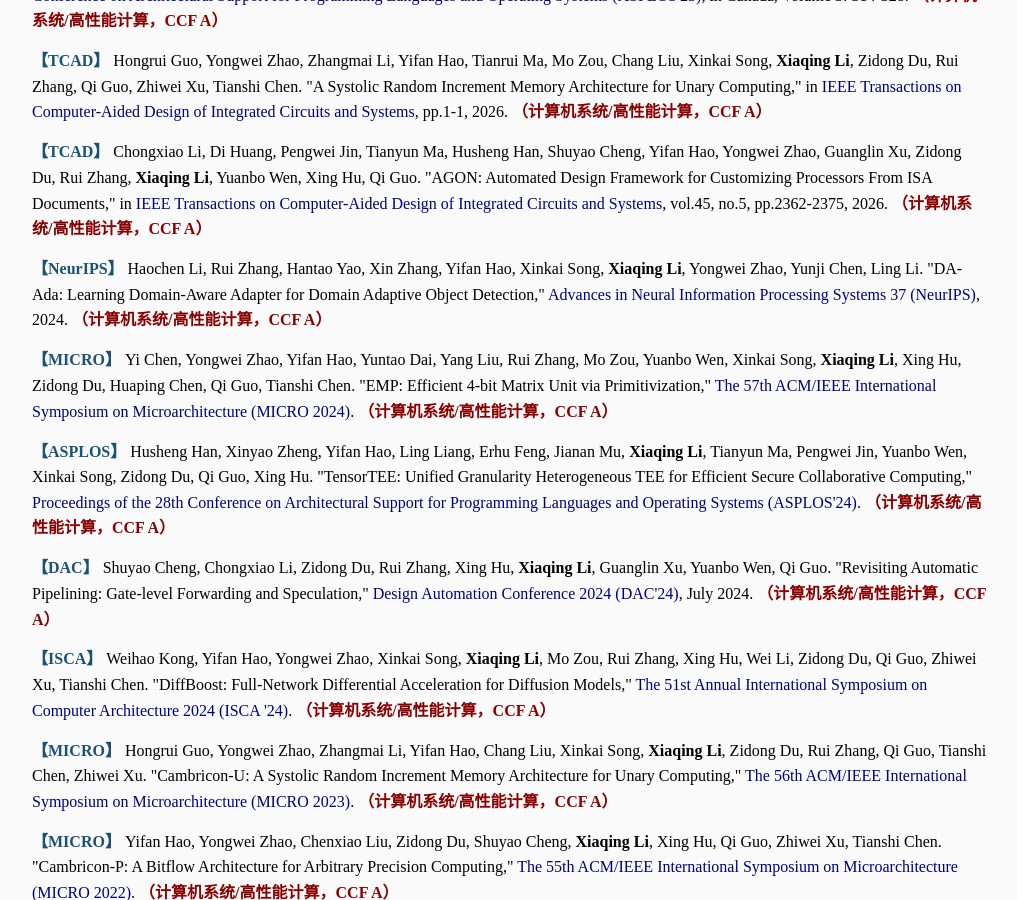
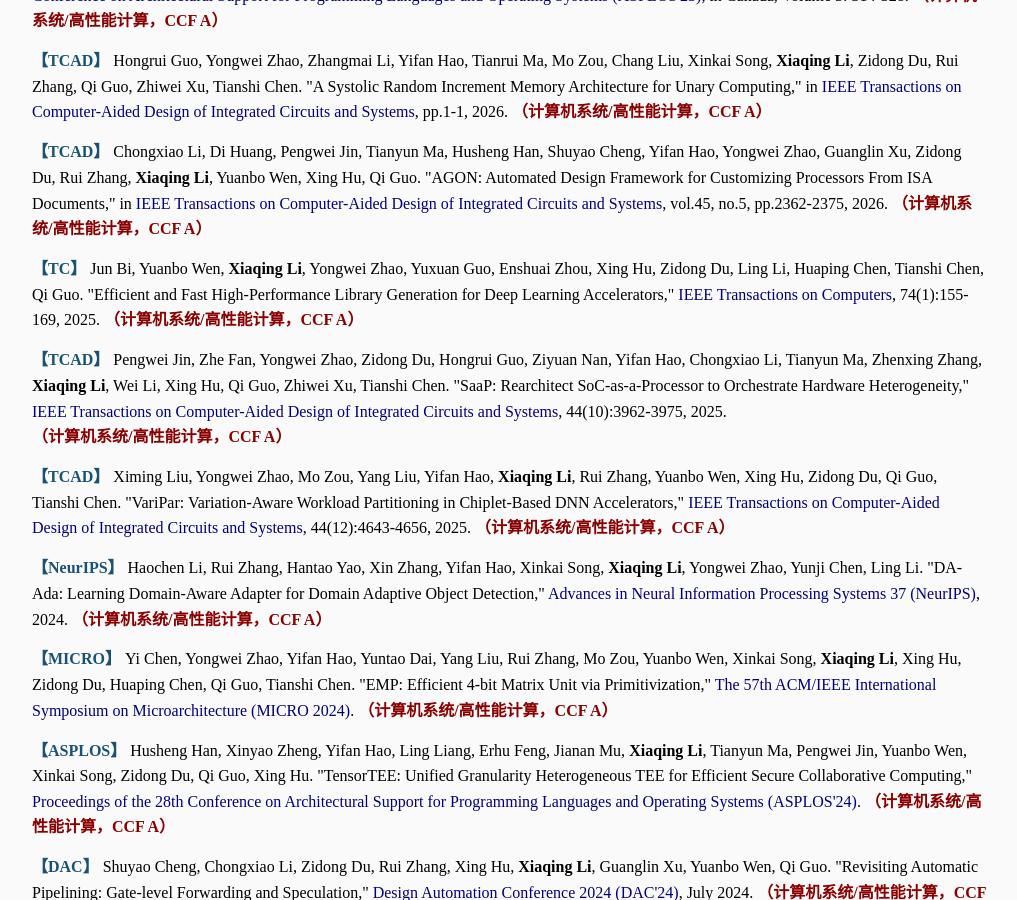
Before and after one commit to mlsys-research-jedy/mlsys-research-jedy.github.io, a Jekyll site: the page index.html, which Jekyll copies as it is, in a window 1280 px wide and 900 px high, scrolled down 3024 px. Shown: the whole window, without its empty margins (123-1140 px from the left). Built offline with Jekyll 4.4.1, drawn with Linux system fonts in a browser that asks for light colours.

Commit message:
Update index.html

```diff
--- a/index.html
+++ b/index.html
@@ -291,6 +291,34 @@
             <span class="venue">IEEE Transactions on Computer-Aided Design of Integrated Circuits and Systems</span>, vol.45, no.5, pp.2362-2375, 2026.
             <span class="ccf">（计算机系统/高性能计算，CCF A）</span>
         </div>
+
+<!-- 缺失论文1：IEEE Transactions on Computers 2025 -->
+<div class="paper-item">
+    <span class="abbr">【TC】</span>
+    <span class="authors">Jun Bi, Yuanbo Wen, <span class="self">Xiaqing Li</span>, Yongwei Zhao, Yuxuan Guo, Enshuai Zhou, Xing Hu, Zidong Du, Ling Li, Huaping Chen, Tianshi Chen, Qi Guo</span>.
+    "Efficient and Fast High-Performance Library Generation for Deep Learning Accelerators,"
+    <span class="venue">IEEE Transactions on Computers</span>, 74(1):155-169, 2025.
+    <span class="ccf">（计算机系统/高性能计算，CCF A）</span>
+</div>
+
+<!-- 缺失论文2：IEEE TCAD 2025 (SaaP) -->
+<div class="paper-item">
+    <span class="abbr">【TCAD】</span>
+    <span class="authors">Pengwei Jin, Zhe Fan, Yongwei Zhao, Zidong Du, Hongrui Guo, Ziyuan Nan, Yifan Hao, Chongxiao Li, Tianyun Ma, Zhenxing Zhang, <span class="self">Xiaqing Li</span>, Wei Li, Xing Hu, Qi Guo, Zhiwei Xu, Tianshi Chen</span>.
+    "SaaP: Rearchitect SoC-as-a-Processor to Orchestrate Hardware Heterogeneity,"
+    <span class="venue">IEEE Transactions on Computer-Aided Design of Integrated Circuits and Systems</span>, 44(10):3962-3975, 2025.
+    <span class="ccf">（计算机系统/高性能计算，CCF A）</span>
+</div>
+
+<!-- 缺失论文3：IEEE TCAD 2025 (VariPar) -->
+<div class="paper-item">
+    <span class="abbr">【TCAD】</span>
+    <span class="authors">Ximing Liu, Yongwei Zhao, Mo Zou, Yang Liu, Yifan Hao, <span class="self">Xiaqing Li</span>, Rui Zhang, Yuanbo Wen, Xing Hu, Zidong Du, Qi Guo, Tianshi Chen</span>.
+    "VariPar: Variation-Aware Workload Partitioning in Chiplet-Based DNN Accelerators,"
+    <span class="venue">IEEE Transactions on Computer-Aided Design of Integrated Circuits and Systems</span>, 44(12):4643-4656, 2025.
+    <span class="ccf">（计算机系统/高性能计算，CCF A）</span>
+</div>
+
         <div class="paper-item">
             <span class="abbr">【NeurIPS】</span>
             <span class="authors">Haochen Li, Rui Zhang, Hantao Yao, Xin Zhang, Yifan Hao, Xinkai Song, <span class="self">Xiaqing Li</span>, Yongwei Zhao, Yunji Chen, Ling Li</span>.
```
